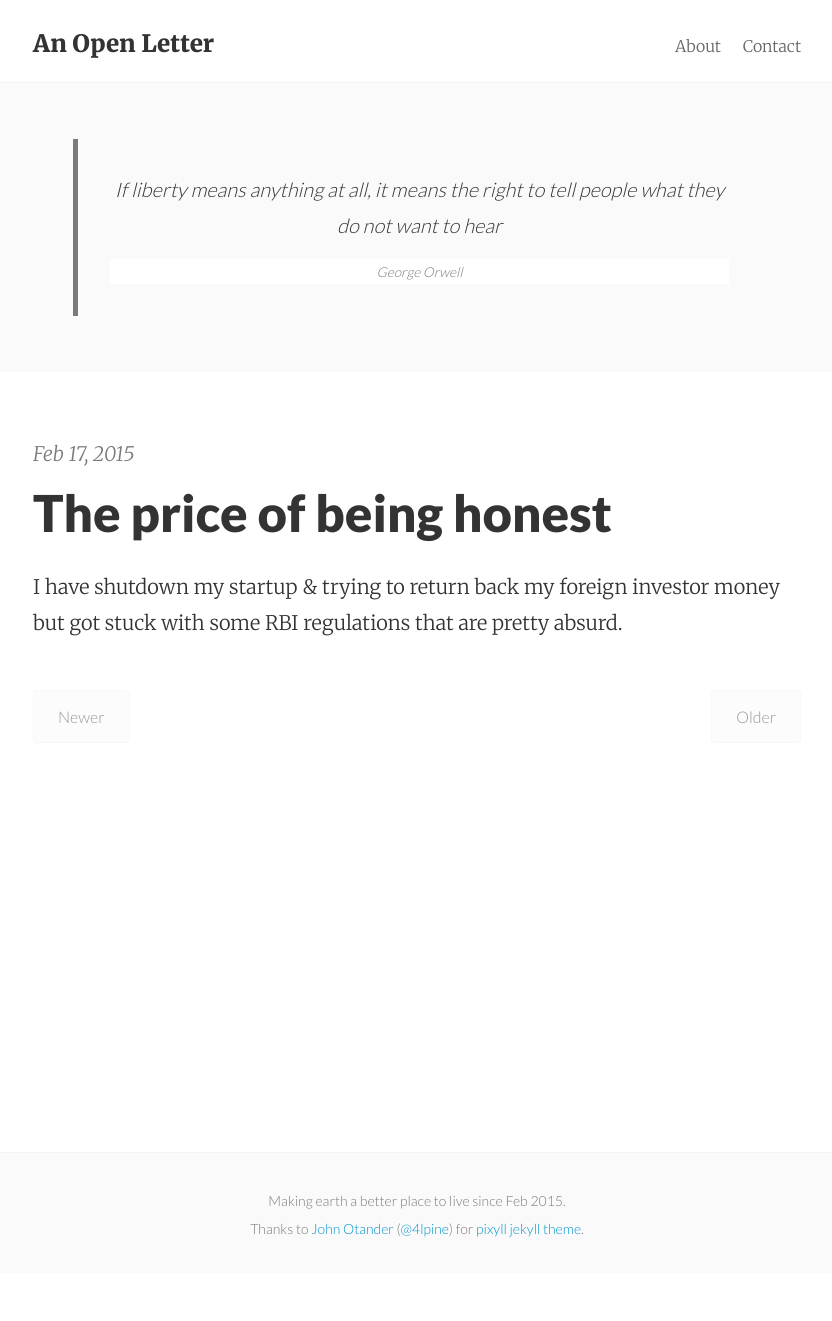
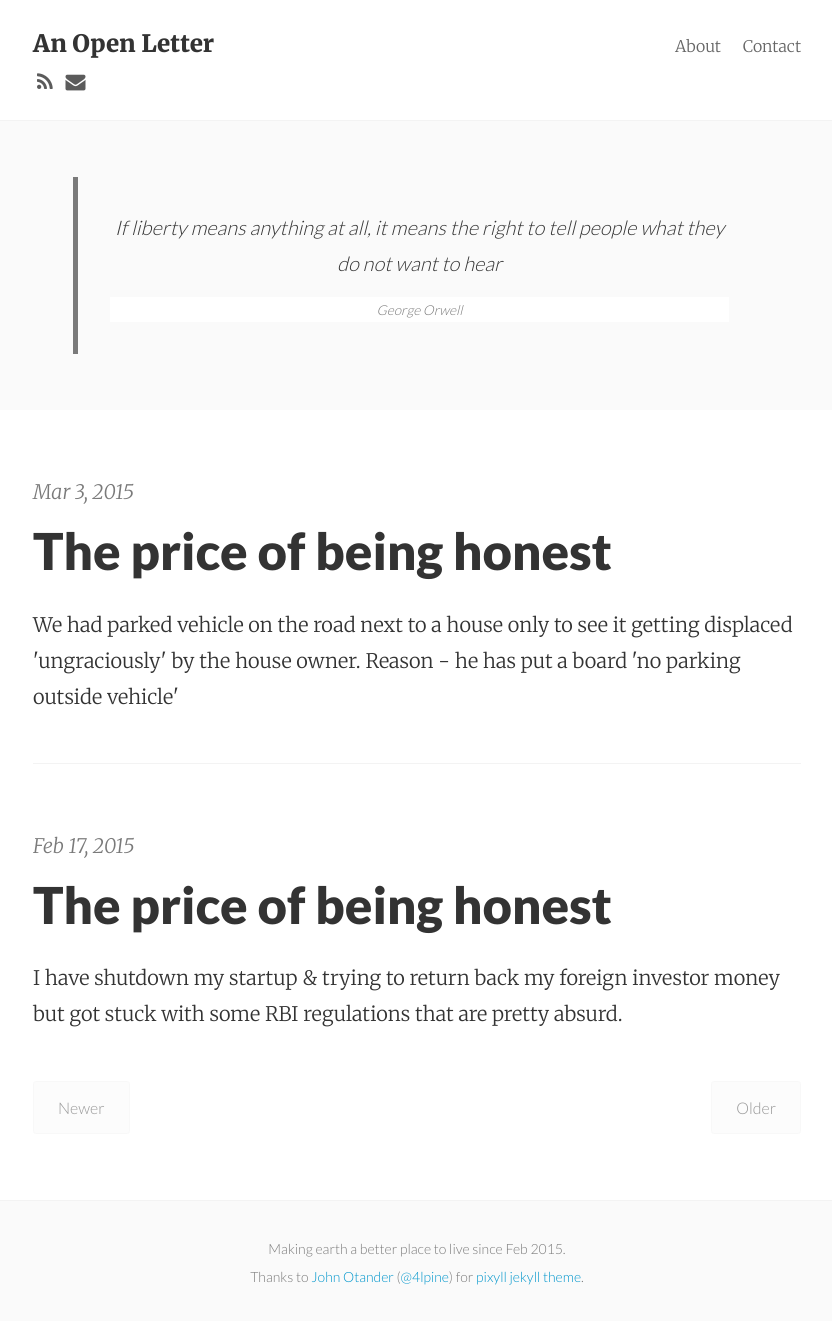
Before and after one commit to shaming-them/shaming-them.github.io, a Jekyll site: the page built from index.html, in a window 1280 px wide. Shown: the whole page, without its empty margins (223-1055 px from the left). Built offline with Jekyll 4.4.1, drawn with Linux system fonts in a browser that asks for light colours; nearby versions of some CDN libraries; Markdown is read by kramdown in place of the engine named in the settings; the list of posts is cut into pages by our own code; before the commit the page ends 1273 px from its top, so only the background shows below that; some of the changed lines change nothing that is shown.

Commit message:
added 2nd post

```diff
--- a/_config.yml
+++ b/_config.yml
@@ -7,7 +7,7 @@
 url:         "http://anopenlettr.com"
 
 # Google analytics
-google_analytics:
+google_analytics: UA-59880537-1
 
 # Optional features
 animated:           false
@@ -19,7 +19,7 @@
 disqus_shortname: anopenlettr
 
 # Social icons
-show_social_icons: false
+show_social_icons: true
 github_username:
 stackoverflow_id:
 twitter_username:
--- /dev/null
+++ b/_posts/2015-03-03-no-parking-for-outsider.md
@@ -0,0 +1,19 @@
+---
+layout:     post
+title:      The price of being honest
+date:       2015-03-03 20:00:00
+summary:    We had parked vehicle on the road next to a house only to see it getting displaced 'ungraciously' by the house owner. Reason - he has put a board 'no parking outside vehicle'
+categories: social
+---
+
+My wife Lakshmi & her friend Shilpa (who is a lawyer by profession) had gone to an Aerobics class in BTM 2nd stage. They had parked their 2 wheeler, TVS weego closeby & did not notice this 'no parking outside vehicle' sign on the wall put by the owner of the house **Akshara, #738,7th cross 12 th main, Btm 2nd stage, Bangalore** . The sign read *no parking outside vehicle*
+
+![No Parking Outside Vehicle](/images/no-parking-outside-vehicle.jpg)
+
+When they came out of the class at around 8 PM, they found their vehicle has been displaced *ungraciously* by the house owner car. The worse part is, the owner has not even put it on the stand. Rather, it was parked with the tree support like how you park your cycle when it has no stand
+
+![Vehicle Parked with Tree Support](/images/tvs-weego-parked-with-tree-support.jpg)
+
+![Vehicle displaced by the car](/images/car-standing-next-to-weego.jpg)
+
+On confronting the owner as to why he has done that, his reply was - do whatever you want, call whomsoever you want. My friend Shilpa is a tough nut. She contacted police on 100. Police has said they will come. As for now, they are still waiting for police to turn up (it has been an hour). I have sent tweets to Bangalore City Police & Bangalore Commissioner. Lets see what happens next. Sit tight (& tweet this link if you like others to know). Will be posting updates as soon as I hear from them.
```
Also changed, not shown: ._posts/2014-06-08-pixyll-has-pagination.md (added), ._posts/2014-06-09-so-what-is-jekyll.md (added), ._posts/2014-06-10-see-pixyll-in-action.md (added), ._posts/2014-06-11-welcome-to-pixyll.markdown (added), images/car-standing-next-to-weego.jpg (added), images/no-parking-outside-vehicle.jpg (added), images/tvs-weego-parked-with-tree-support.jpg (added), 1 other file.
